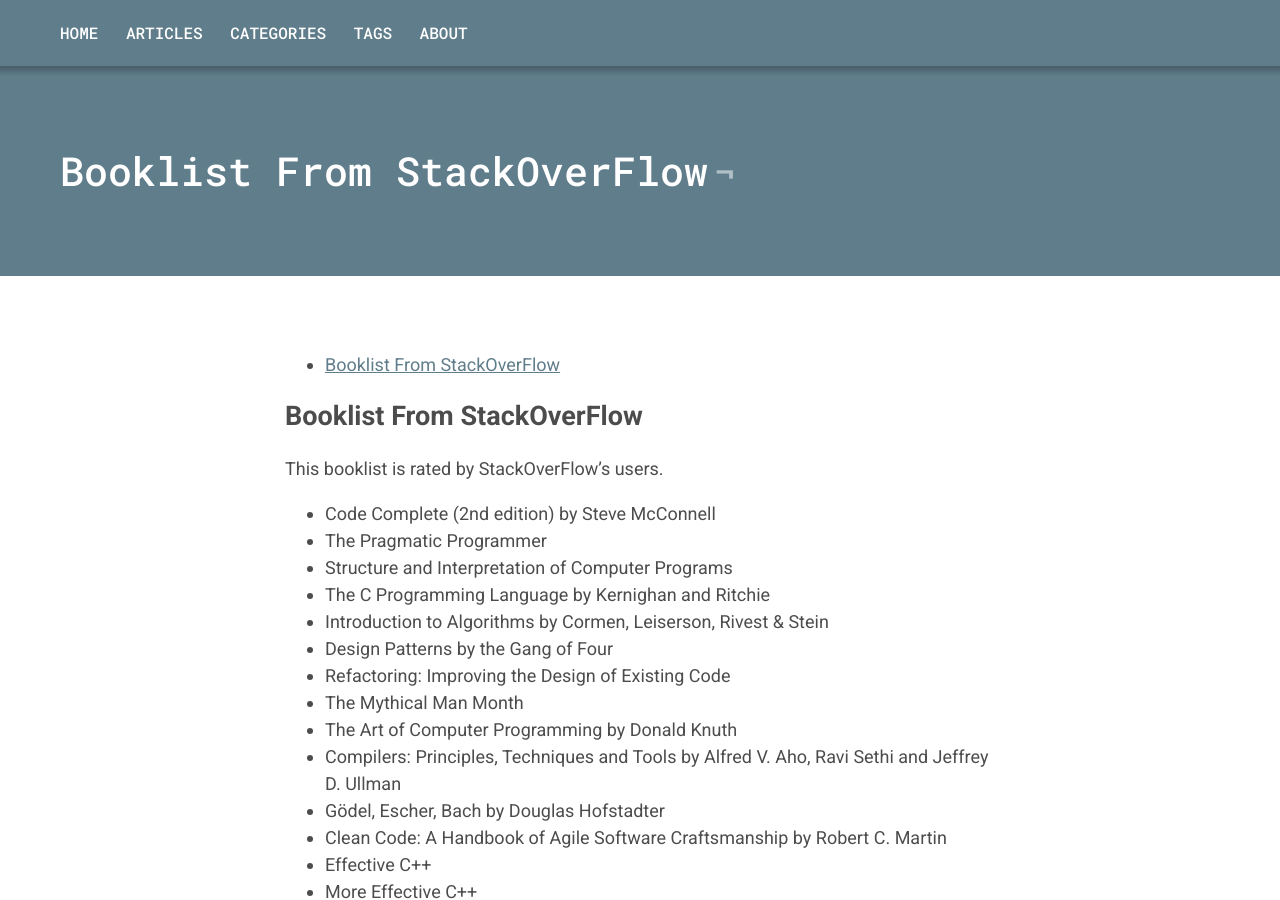
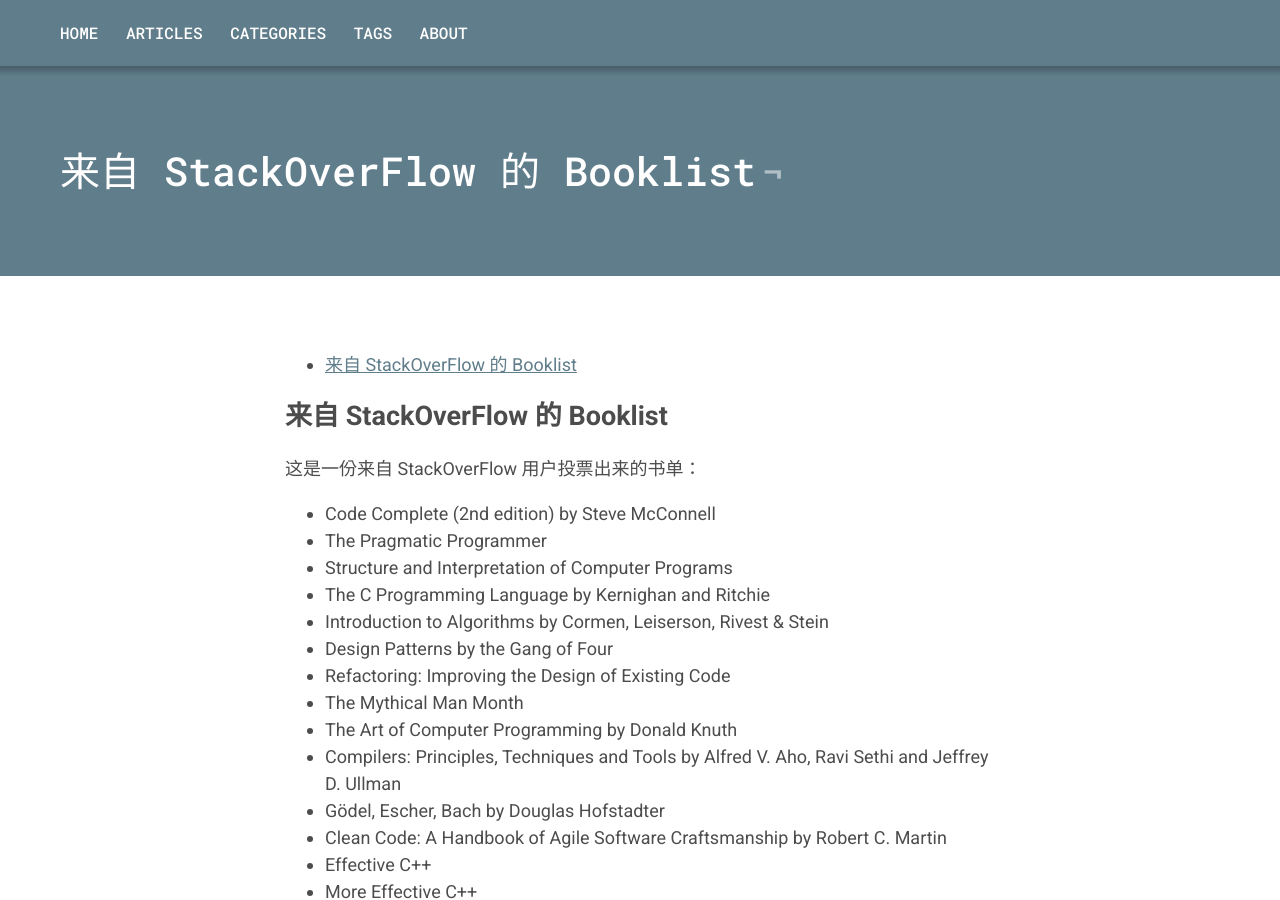
Before and after one commit to ishbguy/ishbguy.github.io, a Jekyll site: the page built from _posts/2017-07-23-Booklist-From-StackOverFlow.md, in a window 1280 px wide and 900 px high. Built offline with Jekyll 4.4.1, drawn with Linux system fonts in a browser that asks for light colours.

Commit message:
Add Chinese content.

```diff
--- a/_posts/2017-07-23-Booklist-From-StackOverFlow.md
+++ b/_posts/2017-07-23-Booklist-From-StackOverFlow.md
@@ -1,6 +1,6 @@
 ---
 layout: post
-title: "Booklist From StackOverFlow"
+title: "来自 StackOverFlow 的 Booklist"
 date: 2017-07-23 22:49:45 +0800
 categories: Booklist
 tags: StackOverFlow
@@ -9,9 +9,9 @@ tags: StackOverFlow
 * content
 {:toc}
 
-# Booklist From StackOverFlow
+# 来自 StackOverFlow 的 Booklist
 
-This booklist is rated by StackOverFlow's users.
+这是一份来自 StackOverFlow 用户投票出来的书单：
 
 + Code Complete (2nd edition) by Steve McConnell
 + The Pragmatic Programmer
```
